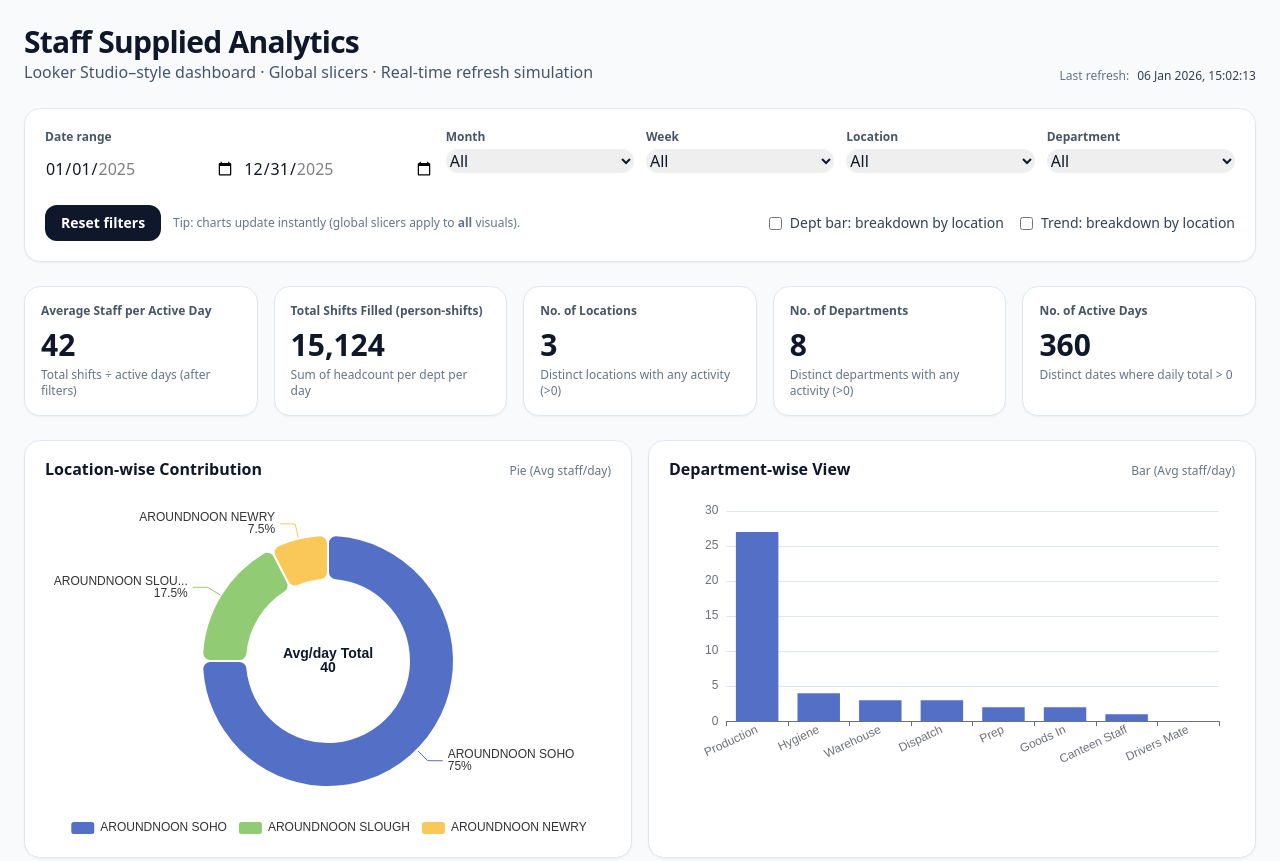
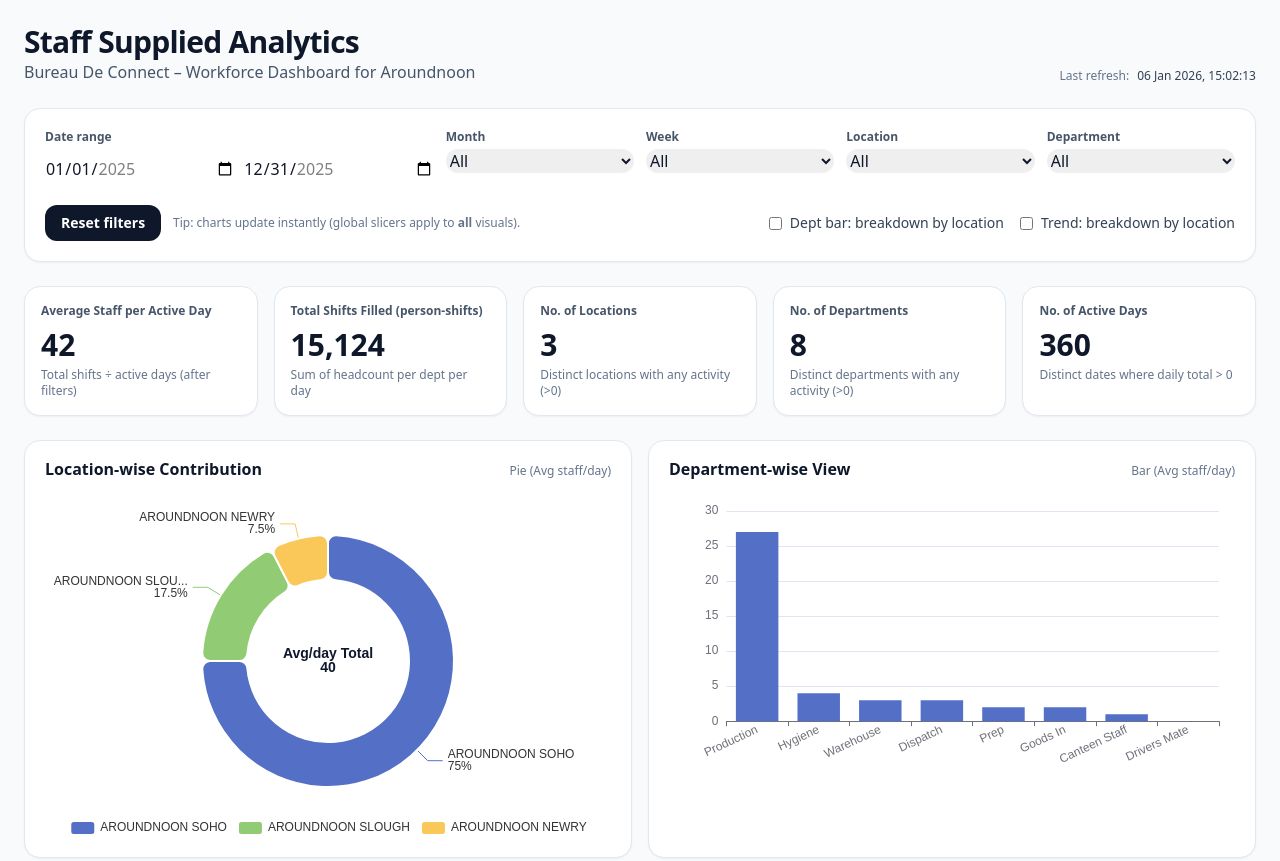
Before and after one commit to hassan7867/Aroundnoon-Report--BDC, a plain HTML site: page index.html in a window 1280 px wide. Shown: the top 861 px of the page. Drawn offline with nearby package versions, Linux system fonts and the light colour scheme.

Commit message:
Update index.html

```diff
--- a/index.html
+++ b/index.html
@@ -23,7 +23,7 @@
     <header class="flex flex-col gap-3 md:flex-row md:items-end md:justify-between">
       <div>
         <h1 class="text-2xl md:text-3xl font-bold tracking-tight">Staff Supplied Analytics</h1>
-        <p class="text-slate-600">Looker Studio–style dashboard · Global slicers · Real-time refresh simulation</p>
+        <p class="text-slate-600">Bureau De Connect – Workforce Dashboard for Aroundnoon</p>
       </div>
       <div class="flex items-center gap-2">
         <span class="text-xs text-slate-500">Last refresh:</span>
```
